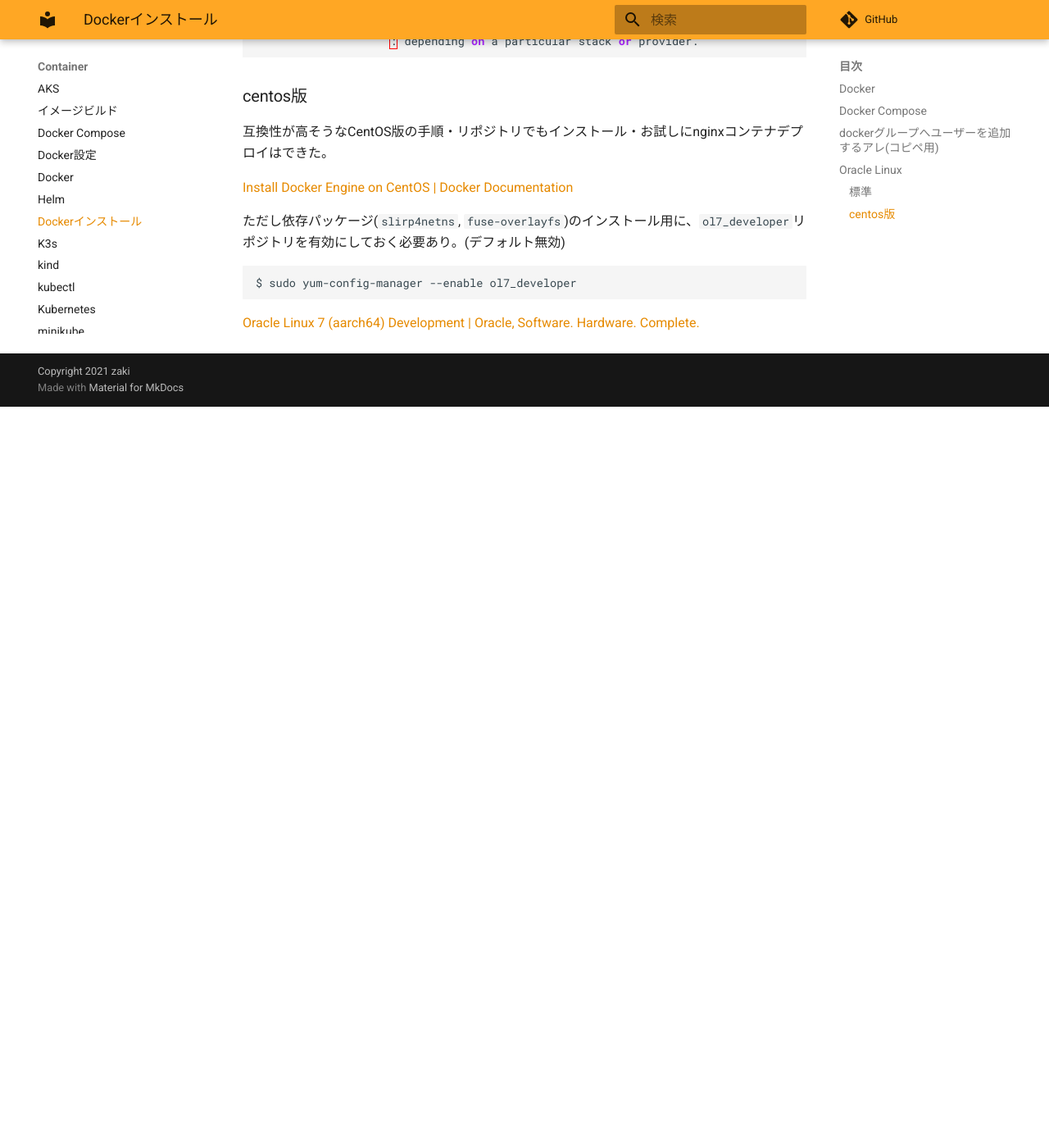
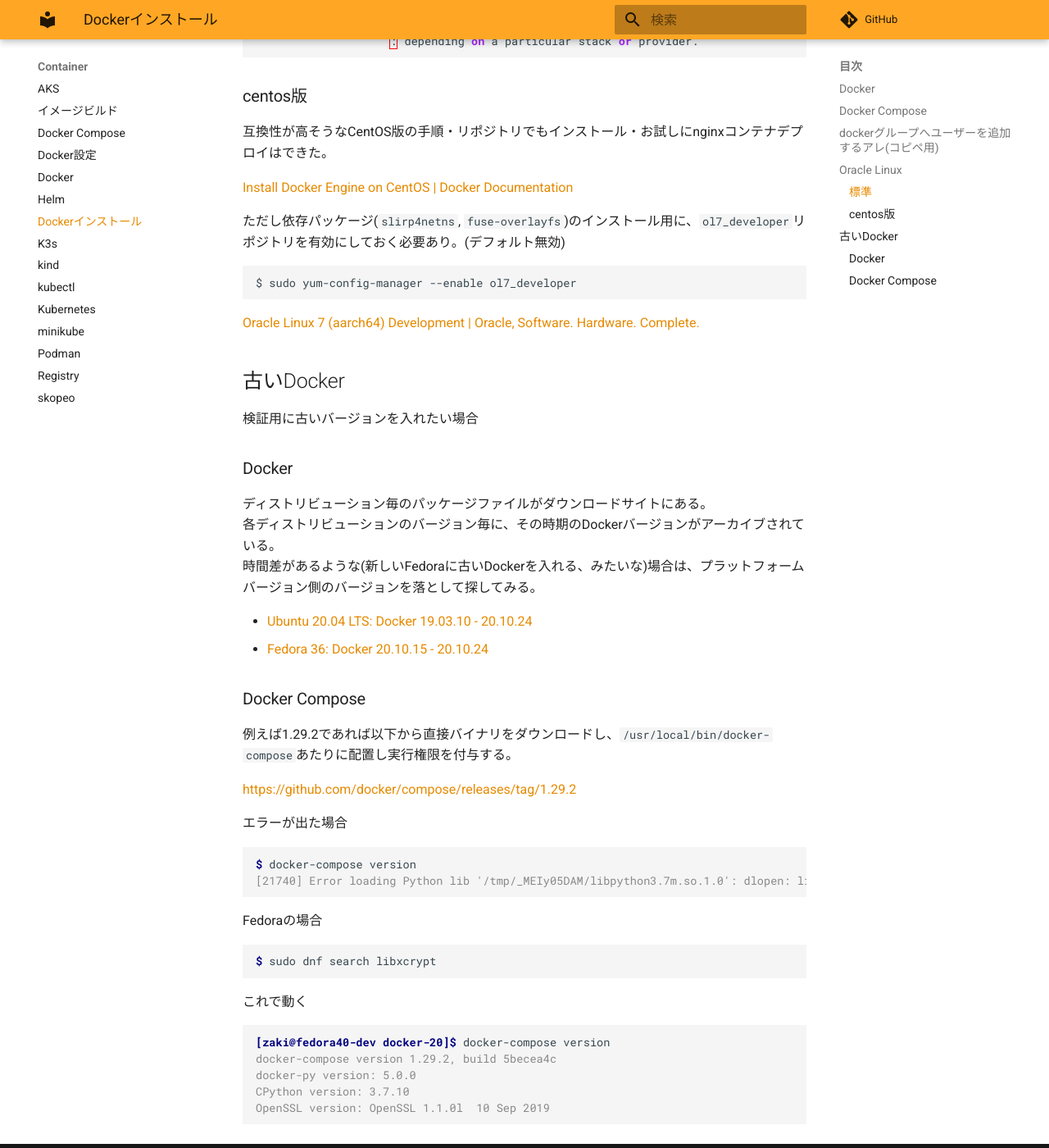
Before and after one commit to zaki-lknr/docs, an MkDocs documentation site: the page built from docs/Container/install.md, in a window 1280 px wide and 1400 px high, scrolled down 1270 px. Shown: the whole window at 82% size. Built offline with MkDocs 1.6.1 and Material for MkDocs 9.7.7, drawn with Linux system fonts in a browser that asks for light colours; comment, search, counter and statistics services are not loaded; before the commit the page ends 1766 px from its top, so only the background shows below that.

Commit message:
add: container/docker_install: 古いバージョン

````diff
--- a/docs/Container/install.md
+++ b/docs/Container/install.md
@@ -63,3 +63,45 @@ $ sudo yum-config-manager --enable ol7_developer
 ```
 
 [Oracle Linux 7 (aarch64) Development | Oracle, Software. Hardware. Complete.](https://yum.oracle.com/repo/OracleLinux/OL7/developer/aarch64/index.html)
+
+## 古いDocker
+
+検証用に古いバージョンを入れたい場合
+
+### Docker
+
+ディストリビューション毎のパッケージファイルがダウンロードサイトにある。
+各ディストリビューションのバージョン毎に、その時期のDockerバージョンがアーカイブされている。
+時間差があるような(新しいFedoraに古いDockerを入れる、みたいな)場合は、プラットフォームバージョン側のバージョンを落として探してみる。
+
+- [Ubuntu 20.04 LTS: Docker 19.03.10 - 20.10.24](https://download.docker.com/linux/ubuntu/dists/focal/pool/stable/amd64/)
+- [Fedora 36: Docker 20.10.15 - 20.10.24](https://download.docker.com/linux/fedora/36/x86_64/stable/Packages/)
+
+### Docker Compose
+
+例えば1.29.2であれば以下から直接バイナリをダウンロードし、`/usr/local/bin/docker-compose`あたりに配置し実行権限を付与する。
+
+<https://github.com/docker/compose/releases/tag/1.29.2>
+
+エラーが出た場合
+
+```console
+$ docker-compose version
+[21740] Error loading Python lib '/tmp/_MEIy05DAM/libpython3.7m.so.1.0': dlopen: libcrypt.so.1: cannot open shared object file: No such file or directory
+```
+
+Fedoraの場合
+
+```console
+$ sudo dnf search libxcrypt
+```
+
+これで動く
+
+```console
+[zaki@fedora40-dev docker-20]$ docker-compose version
+docker-compose version 1.29.2, build 5becea4c
+docker-py version: 5.0.0
+CPython version: 3.7.10
+OpenSSL version: OpenSSL 1.1.0l  10 Sep 2019
+```
````
